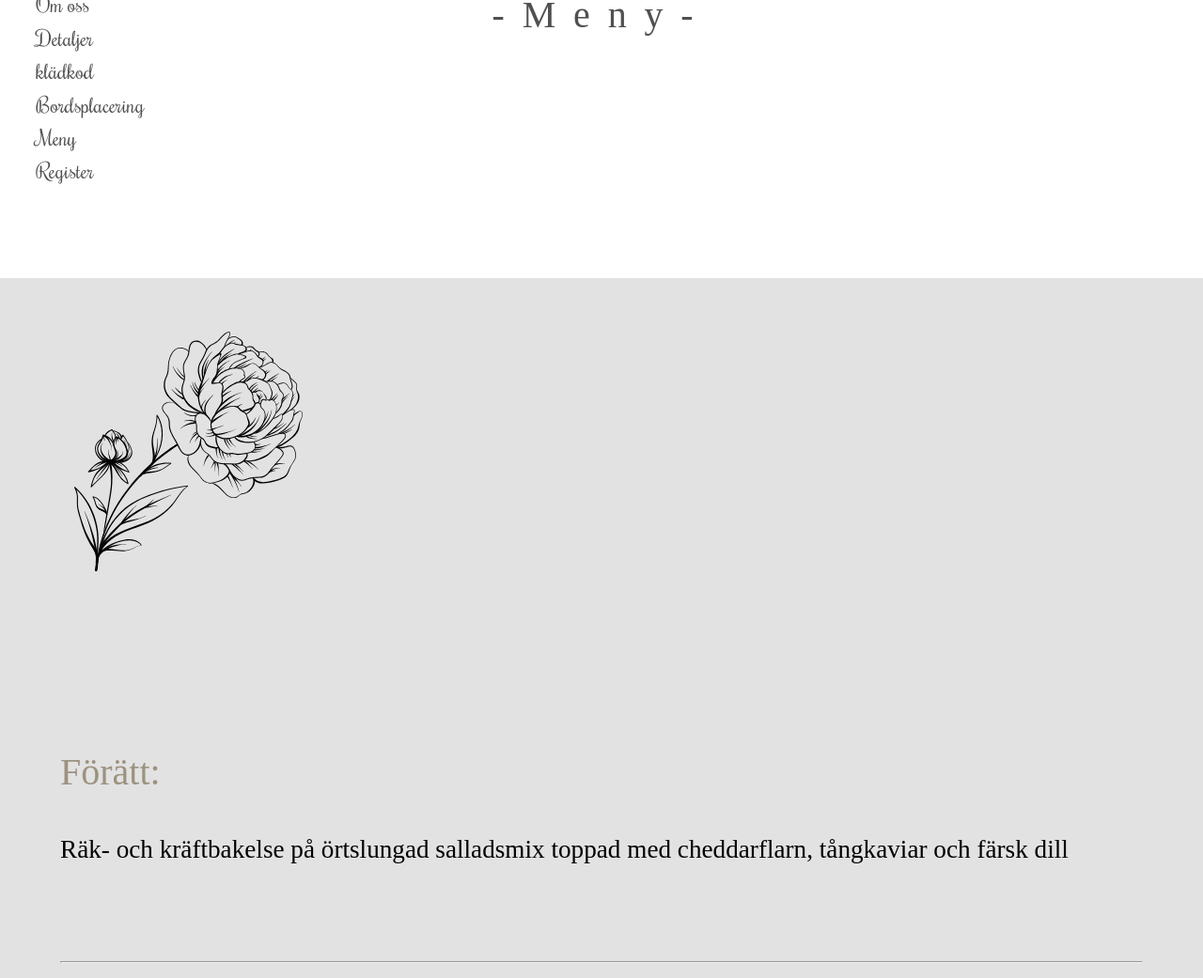
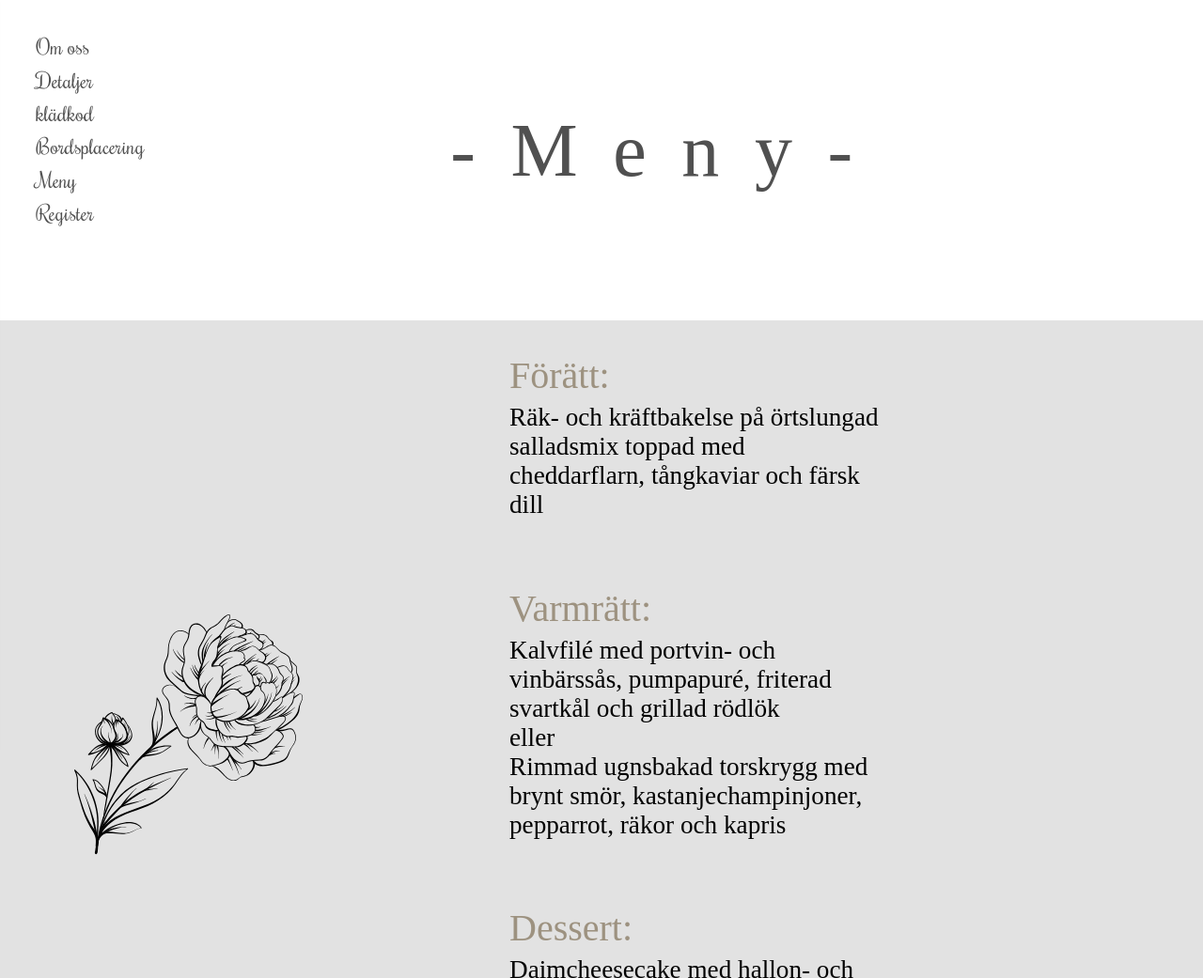
Before and after one commit to m4rreParre/Project-G-A-latest, a plain HTML site: page meny.html in a window 1280 px wide. Shown: the top 1041 px of the page at 94% size. Drawn offline with Linux system fonts and the light colour scheme; a web font is replaced by a local one.

Commit message:
push.this.please

```diff
--- a/meny.html
+++ b/meny.html
@@ -42,8 +42,8 @@
             <li><a onclick="closeSidebar()" href="weddingparty.html">Register</a></li>
         </ul>
             <ul class="pc-sidebar">
-                <li><a href="#our-history">Om oss</a></li>
-                <li><a href="#schedule">Detaljer</a></li>
+                <li><a href="index.html#main-page">Om oss</a></li>
+                <li><a href="index.html#schedule">Detaljer</a></li>
                 <li><a href="#contact">klädkod</a></li>
                 <li><a href="#contact">Bordsplacering</a></li>
                 <li><a href="meny.html">Meny</a></li>
--- a/styles/style.css
+++ b/styles/style.css
@@ -438,13 +438,45 @@ transform: rotateZ(20deg);
 }
 #meny > header{
   padding:3vh;
+  padding-top: 8vw;
   height: 25vw;
+}
+#meny > main > hr{
+  color: #B8B8B8;
+  width: 90vw;
+  margin: auto;
+  height: 2px;
 }
 #meny > main > img{
   rotate:30deg;
   width: 90%;
   max-width: 400px;
 }
+@media screen and (min-width: 600px){
+  #meny > header{
+    padding: 8vw 2vh 8vh 20vh;
+    height: 25vw;
+    margin-top: 1vw;
+  }
+  #meny > header > h1{
+    font-size: 5em;
+  }
+  #meny > header > p{
+
+  }
+  #meny > main{
+    padding: 0 40vh 0 65vh;
+  }
+  #meny > main > hr{
+    display:none;
+  }
+  #meny > main > img{
+    position: absolute;
+    left:0;
+    top: 20vw
+  }
+}
+
 #meny > main > article> h2{
   color: var(--text-color-four);
   text-align: start;
@@ -458,7 +490,6 @@ transform: rotateZ(20deg);
 #meny > main {
   margin-top: 0.5em;
   background-color: var(--accent-color2);
-  width: 100vw;
   height: 250%;
   position: relative;
   overflow: hidden;
@@ -466,12 +497,7 @@ transform: rotateZ(20deg);
 #meny > main > article{
   padding: 8% 5% 8% 5%;
 }
-#meny > main > hr{
-  color: #B8B8B8;
-  width: 90vw;
-  margin: auto;
-  height: 2px;
-}
+
 #meny > main > article:last-child h2{
   text-align: center;
 }
@@ -479,3 +505,6 @@ transform: rotateZ(20deg);
   color: var(--text-color-four);
   font-size: 0.65em;
 }
+#meny > main {
+
+}
```
